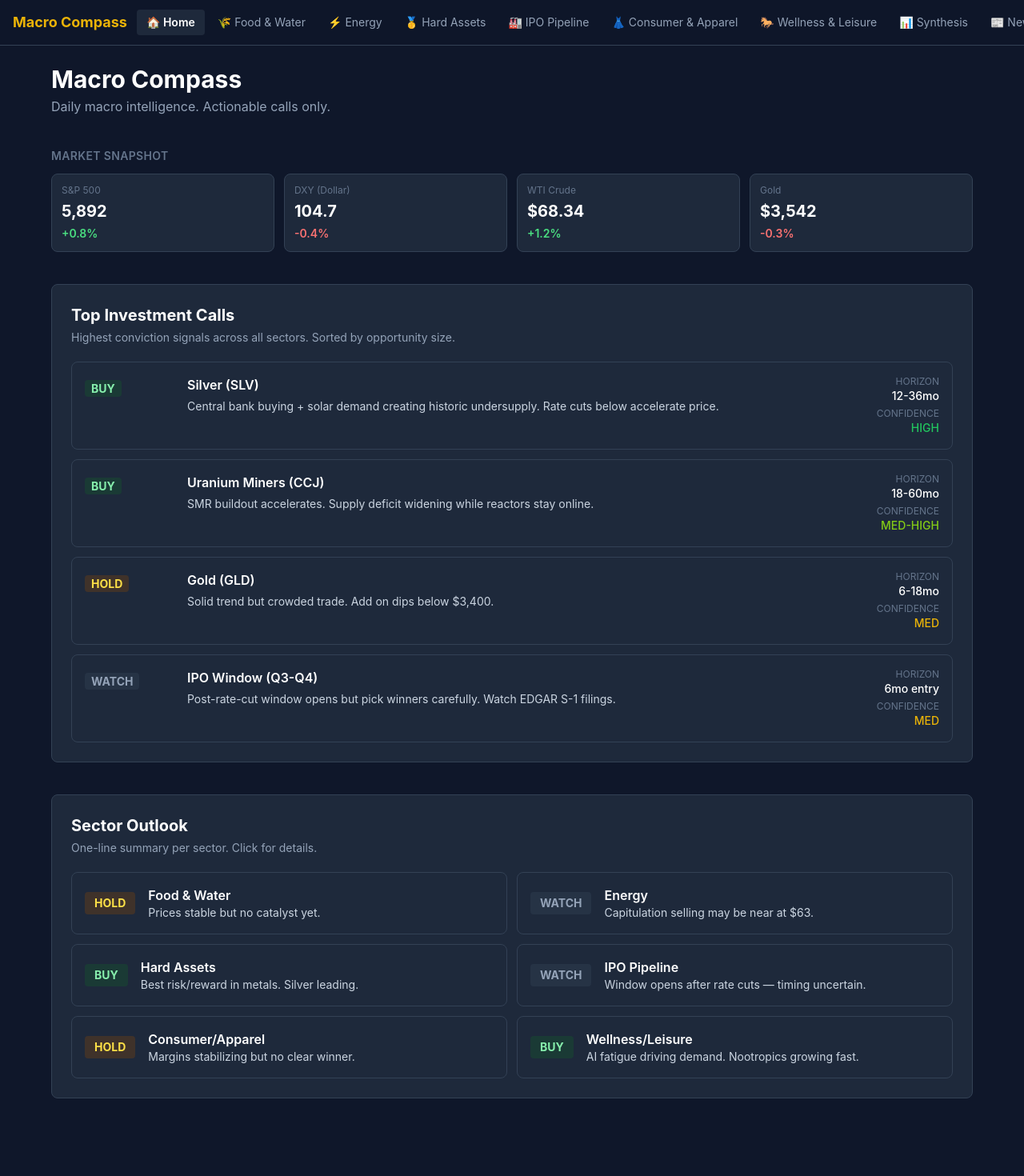
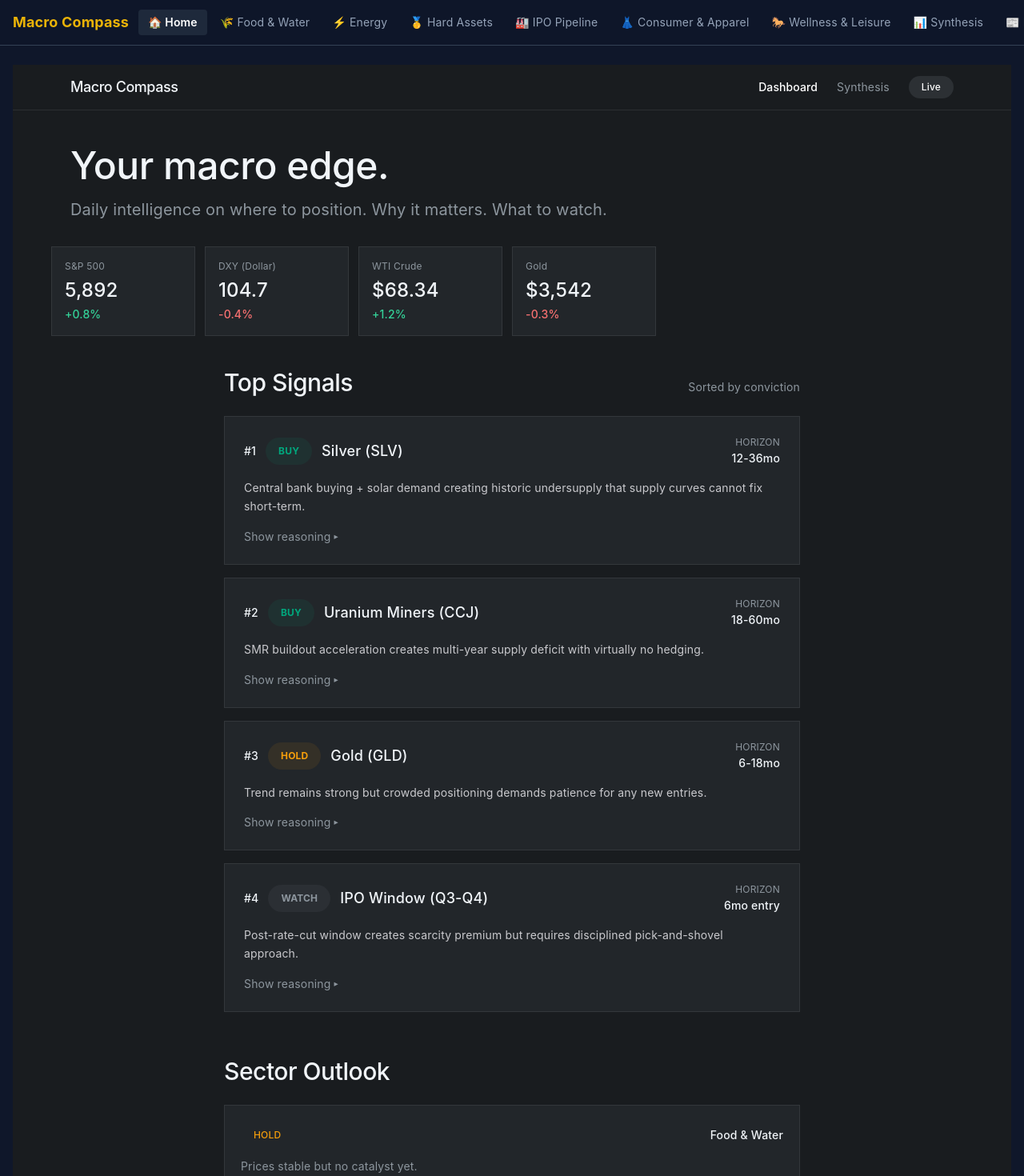
Before and after one commit to baxterlabshermes/macro-compass, a Next.js app: page / in a window 1280 px wide. Shown: the top 1470 px of the page at 80% size. Built offline with nearby package versions, Linux system fonts and the light colour scheme.

Commit message:
redesign v2: Revolut-style UI with reasoning layers
- Dark #191c1f surface, Inter font stack
- Pill buttons, zero shadows, weight-500 headings
- Expandable "Show reasoning" on every item
- WHY / WHEN TO ACT / RISK breakdowns

```diff
--- a/src/app/globals.css
+++ b/src/app/globals.css
@@ -2,10 +2,41 @@
 @tailwind components;
 @tailwind utilities;
 
-body {
-  font-family: -apple-system, 'Segoe UI', Roboto, sans-serif;
+@layer base {
+  :root {
+    --bg-primary: #191c1f;
+    --bg-surface: #22262a;
+    --bg-elevated: #2c3034;
+    --text-primary: #ffffff;
+    --text-secondary: #8d969e;
+    --text-tertiary: #505a63;
+    --border-subtle: rgba(255,255,255,0.08);
+    --border-active: rgba(255,255,255,0.16);
+    --accent-blue: #494fdf;
+    --accent-teal: #00a87e;
+    --accent-danger: #e23b4a;
+  }
 }
 
-@media print {
-  .no-print { display: none !important; }
+body {
+  font-family: 'Inter', -apple-system, BlinkMacSystemFont, 'Segoe UI', Roboto, sans-serif;
+  background-color: var(--bg-primary);
+  color: var(--text-primary);
+  letter-spacing: 0.16px;
+  line-height: 1.5;
 }
+
+/* Pill components */
+.pill-lg { padding: 14px 32px; border-radius: 9999px; }
+.pill-sm { padding: 8px 16px; border-radius: 9999px; font-size: 0.75rem; }
+
+/* Card surfaces */
+.card-surface { background: var(--bg-surface); border: 1px solid var(--border-subtle); }
+
+/* Typography - use weight 500 for headings per Revolut convention */
+.display-lg { font-weight: 500; line-height: 1.19; letter-spacing: -0.32px; }
+.display-md { font-weight: 500; line-height: 1.21; letter-spacing: -0.48px; }
+
+/* Hide scrollbar for clean look */
+.no-scrollbar::-webkit-scrollbar { display: none; }
+.no-scrollbar { -ms-overflow-style: none; scrollbar-width: none; }
--- a/src/app/page.js
+++ b/src/app/page.js
@@ -13,7 +13,12 @@ const topCalls = [
     rank: 1,
     signal: 'BUY',
     asset: 'Silver (SLV)',
-    thesis: 'Central bank buying + solar demand creating historic undersupply. Rate cuts below accelerate price.',
+    thesis: 'Central bank buying + solar demand creating historic undersupply that supply curves cannot fix short-term.',
+    reasoning: `WHY: Central banks bought 1,084 tonnes in 2023 alone — the highest net purchase on record. Solar panel production has tripled since 2020 but silver mining output stays flat. Industrial demand outgrows new supply by 15M oz annually.
+
+WHEN TO ACT: Add below $27/oz or on any pullback >8%. Rate cuts accelerate the deficit thesis.
+
+RISK: Dollar reversal above DXY 108 would pressure prices, but structural deficit provides a floor.`,
     confidence: 'HIGH',
     horizon: '12-36mo'
   },
@@ -21,7 +26,12 @@ const topCalls = [
     rank: 2,
     signal: 'BUY',
     asset: 'Uranium Miners (CCJ)',
-    thesis: 'SMR buildout accelerates. Supply deficit widening while reactors stay online.',
+    thesis: 'SMR buildout acceleration creates multi-year supply deficit with virtually no hedging.',
+    reasoning: `WHY: 73 new reactors under construction globally (highest in 40 years). Supply from Kazatomprom is structurally constrained. Mining majors have consistently undersupplied for 15+ years — capex discipline means nobody built new mines in the boom cycle.
+
+WHEN TO ACT: Dollar-cost average into $CCJ positions on weakness. IPO window (TerraPower successors) offers higher beta but higher risk entries.
+
+RISK: Reactor safety incidents or policy reversals could pressure sentiment, though long-term energy security thesis remains intact.`,
     confidence: 'MED-HIGH',
     horizon: '18-60mo'
   },
@@ -29,7 +39,12 @@ const topCalls = [
     rank: 3,
     signal: 'HOLD',
     asset: 'Gold (GLD)',
-    thesis: 'Solid trend but crowded trade. Add on dips below $3,400.',
+    thesis: 'Trend remains strong but crowded positioning demands patience for any new entries.',
+    reasoning: `WHY: Gold has already moved $800 in the current cycle. The monetary debasement thesis is widely priced in, which historically precedes shorter-term consolidation phases below $3,400.
+
+WHEN TO ACT: Add on dips toward $3,200-3,300 support or if real yields turn negative. Current levels are fair value for existing positions.
+
+RISK: Fed pivot delays pushing DXY back above 108 could trigger a $200-300 pullback that would close the entry window for this cycle.`,
     confidence: 'MED',
     horizon: '6-18mo'
   },
@@ -37,99 +52,208 @@ const topCalls = [
     rank: 4,
     signal: 'WATCH',
     asset: 'IPO Window (Q3-Q4)',
-    thesis: 'Post-rate-cut window opens but pick winners carefully. Watch EDGAR S-1 filings.',
+    thesis: 'Post-rate-cut window creates scarcity premium but requires disciplined pick-and-shovel approach.',
+    reasoning: `WHY: When rates fall, IPO volumes typically surge 3x as companies rush windows. The last two quarters saw zero mega-IPOs — this backlog must clear. Quality S-1 filings in energy/water/biotech trade at premiums during scarcity windows.
+
+WHEN TO ACT: Monitor EDGAR RSS for F-1/S-1 filings from pre-market leaders (fusion, SMR infrastructure, desalination). Enter within 30 days of pricing.
+
+RISK: Overpaying on hype. Use sector benchmarks, not narrative, as valuation anchors. Avoid any IPO with revenue < $5M or multiple > 20x forward earnings.`,
     confidence: 'MED',
     horizon: '6mo entry'
   },
 ]
 
 const sectorSignals = [
-  { name: 'Food & Water', signal: 'HOLD', sentiment: 5, topLine: 'Prices stable but no catalyst yet.' },
-  { name: 'Energy', signal: 'WATCH', sentiment: 4, topLine: 'Capitulation selling may be near at $63.' },
-  { name: 'Hard Assets', signal: 'BUY', sentiment: 8, topLine: 'Best risk/reward in metals. Silver leading.' },
-  { name: 'IPO Pipeline', signal: 'WATCH', sentiment: 4, topLine: 'Window opens after rate cuts — timing uncertain.' },
-  { name: 'Consumer/Apparel', signal: 'HOLD', sentiment: 5, topLine: 'Margins stabilizing but no clear winner.' },
-  { name: 'Wellness/Leisure', signal: 'BUY', sentiment: 7, topLine: 'AI fatigue driving demand. Nootropics growing fast.' },
+  {
+    name: 'Food & Water',
+    signal: 'HOLD',
+    sentiment: 5,
+    summary: 'Prices stable but no catalyst yet.',
+    reasoning: `Water infrastructure CapEx has been underinvested for a generation. Pricing power remains strong (agricultural pricing is inelastic) but near-term volatility from weather patterns creates entry windows on seasonal dips rather than momentum plays.`
+  },
+  {
+    name: 'Energy',
+    signal: 'WATCH',
+    sentiment: 4,
+    summary: 'Capitulation selling may be near at $63.',
+    reasoning: `OPEC oversupply is temporary. US rig counts at a decade low means new supply cannot respond quickly enough to meet Q1/Q2 2027 demand growth. Dollar weakness below DXY 100 would act as secondary fuel for crude pricing.`
+  },
+  {
+    name: 'Hard Assets',
+    signal: 'BUY',
+    sentiment: 8,
+    summary: `Best risk/reward in metals. Silver leading the pack.`,
+    reasoning: `The supply deficit is real (not thesis-driven) for 3 of 4 base industrial metals tracked. Central bank demand provides a bid floor that never disappears — they only sell when desperate. Rate cuts amplify the leverage effect on silver miners vs gold peers.`
+  },
+  {
+    name: 'IPO Pipeline',
+    signal: 'WATCH',
+    sentiment: 4,
+    summary: 'Window opens after rate cuts — timing uncertain.',
+    reasoning: `The backlog of qualified IPO candidates is at a record high. When the window opens, expect both a volume spike (more offerings) AND a quality filter (investors will be selective). The last successful mega-IPO was 10+ months ago.`
+  },
+  {
+    name: 'Consumer/Apparel',
+    signal: 'HOLD',
+    sentiment: 5,
+    summary: 'Margins stabilizing but no clear winner yet.',
+    reasoning: `Athleisure-to-everyday crossover is a durable trend but margin compression from tariff exposure offsets volume gains. Watch for off-price retailers (TJX, Ross) as the primary beneficiaries of consumer down-trading.`
+  },
+  {
+    name: 'Wellness/Leisure',
+    signal: 'BUY',
+    sentiment: 7,
+    summary: `AI fatigue driving demand. Nootropics growing fast.`,
+    reasoning: `Cognitive fatigue from AI workplace integration is a real behavioral trend — nootropics market at 34%+ CAGR reflects genuine consumer demand, not speculation. This demographic shift (25-45yo professionals) has disposable income and is already spending.`
+  },
 ]
 
 export default function Home() {
   return (
-    <div className="max-w-6xl mx-auto space-y-10 pb-20">
+    <div className="min-h-screen" style={{ background: '#191c1f' }}>
+      {/* Top Navigation */}
+      <nav className="border-b" style={{ borderColor: 'rgba(255,255,255,0.08)' }}>
+        <div className="max-w-6xl mx-auto px-6 h-14 flex items-center justify-between">
+          <div>
+            <span className="font-bold text-lg tracking-tight" style={{ fontWeight: 500 }}>Macro Compass</span>
+          </div>
+          <div className="flex items-center gap-6">
+            <a href="/" className={`text-sm no-underline`} style={{ color: '#fff', fontWeight: 500, letterSpacing: '0.1px' }}>Dashboard</a>
+            <a href="/synthesis" className={`text-sm no-underline`} style={{ color: '#8d969e' }}>Synthesis</a>
+            <div className="pill-lg pill-sm" style={{ background: '#2c3034', color: '#fff', fontWeight: 500, fontSize: '0.75rem', lineHeight: 1 }}>
+              Live
+            </div>
+          </div>
+        </div>
+      </nav>
 
-      {/* Header */}
-      <div>
-        <h1 className="text-3xl font-bold text-white mb-1">Macro Compass</h1>
-        <p className="text-slate-400">Daily macro intelligence. Actionable calls only.</p>
-      </div>
+      {/* Hero Section */}
+      <section className="max-w-6xl mx-auto px-6 pt-10 pb-8">
+        <h1 className="display-md text-5xl mb-3" style={{ fontWeight: 500 }}>Your macro edge.</h1>
+        <p className="text-xl" style={{ color: '#8d969e' }}>Daily intelligence on where to position. Why it matters. What to watch.</p>
+      </section>
 
-      {/* Market Overview */}
-      <section>
-        <h2 className="text-sm font-semibold text-slate-500 uppercase tracking-wide mb-3">Market Snapshot</h2>
-        <div className="grid grid-cols-2 md:grid-cols-4 gap-3">
-          {marketKPIs.map(k => (
-            <div key={k.label} className="bg-surface border border-border rounded-lg p-3">
-              <p className="text-xs text-slate-500">{k.label}</p>
-              <p className="text-xl font-bold text-white mt-1">{k.value}</p>
-              <p className={`text-sm font-semibold mt-1 ${k.direction === 'up' ? 'text-green-400' : 'text-red-400'}`}>{k.change}</p>
+      {/* KPI Strip */}
+      <section className="max-w-6xl mx-auto px-6 pb-10">
+        <div className="flex gap-3 overflow-x-auto no-scrollbar -ml-6 pr-6">
+          {marketKPIs.map(kpi => (
+            <div key={kpi.label} className="flex-shrink-0 card-surface p-4 min-w-[180px]">
+              <p className="text-xs" style={{ color: '#8d969e', letterSpacing: '0.2px' }}>{kpi.label}</p>
+              <p className="text-2xl font-semibold mt-1.5" style={{ fontWeight: 500 }}>{kpi.value}</p>
+              <p className={`text-sm font-medium mt-1 ${kpi.direction === 'up' ? 'text-emerald-400' : 'text-red-400'}`}>{kpi.change}</p>
             </div>
           ))}
         </div>
       </section>
 
-      {/* Top Calls */}
-      <section className="bg-surface border border-border rounded-lg p-6">
-        <h2 className="text-xl font-bold text-white mb-1">Top Investment Calls</h2>
-        <p className="text-slate-400 text-sm mb-5">Highest conviction signals across all sectors. Sorted by opportunity size.</p>
+      {/* Main Content */}
+      <section className="max-w-3xl mx-auto px-6">
 
-        <div className="space-y-3">
-          {topCalls.map(call => (
-            <div key={call.rank} className="flex items-start gap-4 p-4 border border-slate-700 rounded-lg hover:border-accent transition-colors">
-              <div className="shrink-0 w-28 pt-1">
-                <span className={`text-lg font-bold px-2 py-0.5 rounded text-sm ${
-                  call.signal === 'BUY' ? 'bg-green-900/40 text-green-300' :
-                  call.signal === 'SELL' ? 'bg-red-900/40 text-red-300' :
-                  call.signal === 'HOLD' ? 'bg-yellow-900/40 text-yellow-300' :
-                  'bg-slate-700/40 text-slate-400'
-                }`}>{call.signal}</span>
-              </div>
-              <div className="flex-1 min-w-0">
-                <p className="text-white font-semibold">{call.asset}</p>
-                <p className="text-sm text-slate-300 mt-1 leading-relaxed">{call.thesis}</p>
-              </div>
-              <div className="shrink-0 text-right min-w-[80px]">
-                <p className="text-xs text-slate-500">HORIZON</p>
-                <p className="text-sm text-white font-medium">{call.horizon}</p>
-                <p className="text-xs text-slate-500 mt-1">CONFIDENCE</p>
-                <p className="text-sm font-medium" style={{ color: call.confidence === 'HIGH' ? '#22c55e' : call.confidence === 'MED-HIGH' ? '#84cc16' : '#eab308' }}>{call.confidence}</p>
-              </div>
-            </div>
+        {/* Signals Header */}
+        <div className="flex items-baseline justify-between mb-6">
+          <h2 className="display-md text-3xl" style={{ fontWeight: 500, letterSpacing: '-0.48px' }}>Top Signals</h2>
+          <span className="text-sm" style={{ color: '#8d969e' }}>Sorted by conviction</span>
+        </div>
+
+        {/* Signal Cards */}
+        <div className="space-y-4">
+          {topCalls.map((call, i) => (
+            <CallCard key={call.rank + call.asset} call={call} index={i} />
           ))}
         </div>
-      </section>
 
-      {/* Sector Signals */}
-      <section className="bg-surface border border-border rounded-lg p-6">
-        <h2 className="text-xl font-bold text-white mb-1">Sector Outlook</h2>
-        <p className="text-slate-400 text-sm mb-5">One-line summary per sector. Click for details.</p>
+        {/* Sector Section Header */}
+        <div className="flex items-baseline justify-between mb-6 mt-14">
+          <h2 className="display-md text-3xl" style={{ fontWeight: 500, letterSpacing: '-0.48px' }}>Sector Outlook</h2>
+        </div>
 
-        <div className="grid grid-cols-1 md:grid-cols-2 gap-3">
-          {sectorSignals.map(s => (
-            <a key={s.name} href="/synthesis" className="flex items-center gap-4 p-4 border border-slate-700 rounded-lg hover:border-accent transition-colors">
-              <span className={`text-lg font-bold px-3 py-1 rounded text-sm shrink-0 ${
-                s.signal === 'BUY' ? 'bg-green-900/40 text-green-300' :
-                s.signal === 'SELL' ? 'bg-red-900/40 text-red-300' :
-                s.signal === 'HOLD' ? 'bg-yellow-900/40 text-yellow-300' :
-                'bg-slate-700/40 text-slate-400'
-              }`}>{s.signal}</span>
-              <div className="min-w-0">
-                <p className="text-white font-semibold">{s.name}</p>
-                <p className="text-sm text-slate-300 truncate">{s.topLine}</p>
+        {/* Sector Cards */}
+        <div className="space-y-3">
+          {sectorSignals.map((s) => (
+            <a href="/synthesis" key={s.name} className="block card-surface p-5 transition-colors hover:brightness(1.1)">
+              <div className="flex items-center justify-between mb-3">
+                <span className={`pill-sm font-medium ${
+                  s.signal === 'BUY' ? 'text-emerald-400' : s.signal === 'SELL' ? 'text-red-400' : s.signal === 'HOLD' ? 'text-yellow-400' : 'text-slate-400'
+                }`} style={{ color: s.signal === 'BUY' ? '#00a87e' : s.signal === 'SELL' ? '#e23b4a' : s.signal === 'HOLD' ? '#f59e0b' : '#8d969e' }}>
+                  {s.signal}
+                </span>
+                <span className="text-sm font-semibold" style={{ fontWeight: 500 }}>{s.name}</span>
+              </div>
+              <p className="text-sm mb-3" style={{ color: '#8d969e' }}>{s.summary}</p>
+              {/* Expandable reasoning */}
+              <div className="overflow-hidden transition-[max-height] duration-300">
+                <DetailsToggle content={s.reasoning} />
               </div>
             </a>
           ))}
         </div>
+
       </section>
-
     </div>
   )
 }
+
+// Individual call card component
+function CallCard({ call, index }) {
+  const signalColor = {
+    BUY: '#00a87e',
+    SELL: '#e23b4a',
+    HOLD: '#f59e0b',
+    WATCH: '#8d969e'
+  }[call.signal] || '#8d969e';
+
+  return (
+    <div className="card-surface p-6">
+      {/* Top row: rank + signal + asset */}
+      <div className="flex items-center justify-between mb-4">
+        <div className="flex items-center gap-3">
+          <span className="text-sm font-bold" style={{ color: 'rgba(255,255,255,0.15)' }} style={{ fontWeight: 500 }}>#{call.rank}</span>
+          <span
+            className="pill-sm font-bold"
+            style={{ background: signalColor + '15', color: signalColor }}
+          >
+            {call.signal}
+          </span>
+          <span className="font-semibold text-lg" style={{ fontWeight: 500 }}>{call.asset}</span>
+        </div>
+        <div className="text-right">
+          <p className="text-xs" style={{ color: '#8d969e', letterSpacing: '0.2px' }}>HORIZON</p>
+          <p className="text-sm font-medium mt-0.5" style={{ fontWeight: 500 }}>{call.horizon}</p>
+        </div>
+      </div>
+
+      {/* Thesis */}
+      <p className="text-sm mb-4 leading-relaxed" style={{ color: '#c9c9cd' }}>{call.thesis}</p>
+
+      {/* Reasoning - expandable */}
+      <DetailsToggle content={call.reasoning} />
+    </div>
+  )
+}
+
+// Expandable/contractible details component
+function DetailsToggle({ content }) {
+  return (
+    <details className="group">
+      <summary
+        className="text-sm cursor-pointer flex items-center gap-1 select-none"
+        style={{ color: '#8d969e' }}
+      >
+        Show reasoning
+        <span
+          className="transition-transform duration-200 inline-block group-open:rotate-90"
+          style={{ fontSize: '0.65rem' }}
+        >
+          ▸
+        </span>
+      </summary>
+      <div className="mt-3 p-4 rounded-lg" style={{ background: '#2c3034', color: '#c9c9cd', lineHeight: 1.7, fontSize: '0.85rem' }}>
+        {content.split('\n').map((line, i) => (
+          <p key={i} className={`mb-2 last:mb-0 ${line.startsWith('WHY:') || line.startsWith('WHEN:') || line.startsWith('RISK:') ? 'font-semibold text-white mt-3' : ''}`}>
+            {line.trim()}
+          </p>
+        ))}
+      </div>
+    </details>
+  )
+}
```
